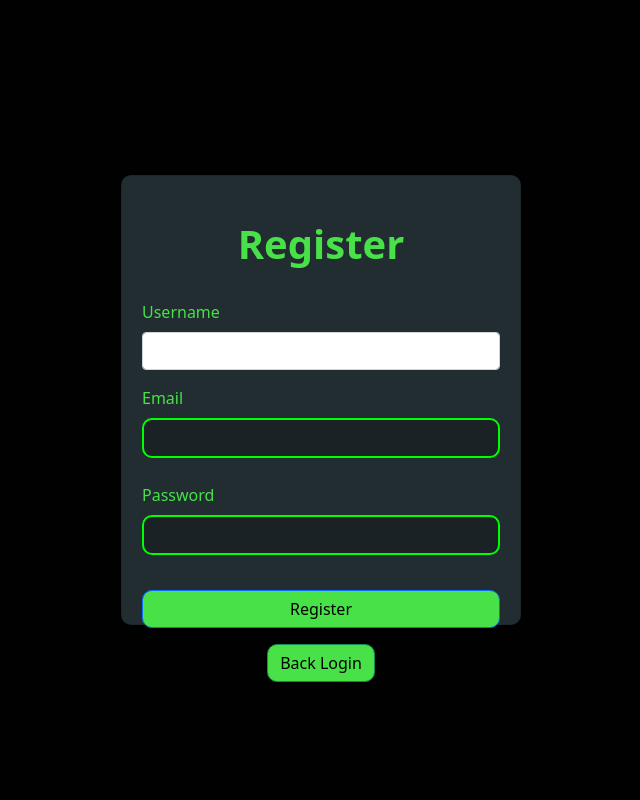
After one commit to Agung199/LoginSistem, a FastAPI app: template app/templates/register.html in a window 1280 px wide. The commit adds this page. Shown: the whole page, without its empty margins (319-959 px from the left). Run offline with FastAPI, Linux system fonts and the light colour scheme; the template is opened without the code that fills it, so the values that code supplies are empty; parts of the project's set-up code (start-up, migrations or seed data) failed here and were passed over.

Commit message:
membuat form register dan menambahkan endpoint khusus admin

```diff
--- a/app/main.py
+++ b/app/main.py
@@ -38,6 +38,12 @@ templates = Jinja2Templates(directory="app/templates")
 app.mount("/static", StaticFiles(directory="app/static"), name="static")
 
 
+@app.get("/register-page", response_class=HTMLResponse)
+async def register_page(request: Request):
+
+    return templates.TemplateResponse(request=request, name="register.html")
+
+
 @app.get("/", response_class=HTMLResponse)
 async def login_page(request: Request):
 
--- a/app/static/css/style.css
+++ b/app/static/css/style.css
@@ -50,3 +50,17 @@ input[type="password"]:focus {
     font-size: 14px;
     border-radius: 10px !important;
 }
+
+.register-text {
+    color: white;
+}
+
+.register-link {
+    color: #48e248;
+    text-decoration: none;
+    font-weight: bold;
+}
+
+.register-link:hover {
+    opacity: 0.8;
+}
--- /dev/null
+++ b/app/templates/register.html
@@ -0,0 +1,147 @@
+<!doctype html>
+<html lang="en">
+
+<head>
+
+    <meta charset="utf-8">
+    <meta name="viewport" content="width=device-width, initial-scale=1">
+
+    <link rel="stylesheet" href="/static/css/style.css">
+
+    <link href="https://cdn.jsdelivr.net/npm/bootstrap@5.0.2/dist/css/bootstrap.min.css" rel="stylesheet">
+
+    <title>Register</title>
+
+</head>
+
+<body>
+
+    <div class="global-container">
+
+        <div class="card login-form">
+
+            <div class="card-body">
+                <h1 class="card-title text-center">
+                    Register
+                </h1>
+            </div>
+
+            <div class="card-text">
+
+                <form id="register-form">
+
+                    <div class="mb-3">
+
+                        <label class="form-label">
+                            Username
+                        </label>
+
+                        <input type="text" class="form-control" id="username">
+
+                    </div>
+
+                    <div class="mb-3">
+
+                        <label class="form-label">
+                            Email
+                        </label>
+
+                        <input type="email" class="form-control" id="email">
+
+                    </div>
+
+                    <div class="mb-3">
+
+                        <label class="form-label">
+                            Password
+                        </label>
+
+                        <input type="password" class="form-control" id="password">
+
+                    </div>
+
+                    <div class="d-grid gap-2">
+
+                        <button type="submit" class="btn btn-primary">
+
+                            Register
+
+                        </button>
+
+                    </div>
+
+                </form>
+
+                <div class="text-center mt-3">
+
+                    <a href="/" class="btn btn-success">
+
+                        Back Login
+
+                    </a>
+
+                </div>
+
+            </div>
+
+        </div>
+
+    </div>
+
+    <script>
+
+        document.getElementById("register-form")
+            .addEventListener("submit",
+                async function (e) {
+
+                    e.preventDefault();
+
+                    const username =
+                        document.getElementById("username").value;
+
+                    const email =
+                        document.getElementById("email").value;
+
+                    const password =
+                        document.getElementById("password").value;
+
+                    const response = await fetch("/register", {
+
+                        method: "POST",
+
+                        headers: {
+                            "Content-Type":
+                                "application/json"
+                        },
+
+                        body: JSON.stringify({
+
+                            username: username,
+                            email: email,
+                            password: password
+
+                        })
+
+                    });
+
+                    const data =
+                        await response.json();
+
+                    if (response.ok) {
+
+                        alert("Register berhasil");
+
+                        window.location.href = "/";
+
+                    } else {
+
+                        alert(data.detail);
+                    }
+
+                });
+
+    </script>
+
+</body>
+
+</html>
```
Also changed, not shown: app/routers/auth_router.py (+23 -0 lines), app/templates/login.html (+11 -0 lines).
